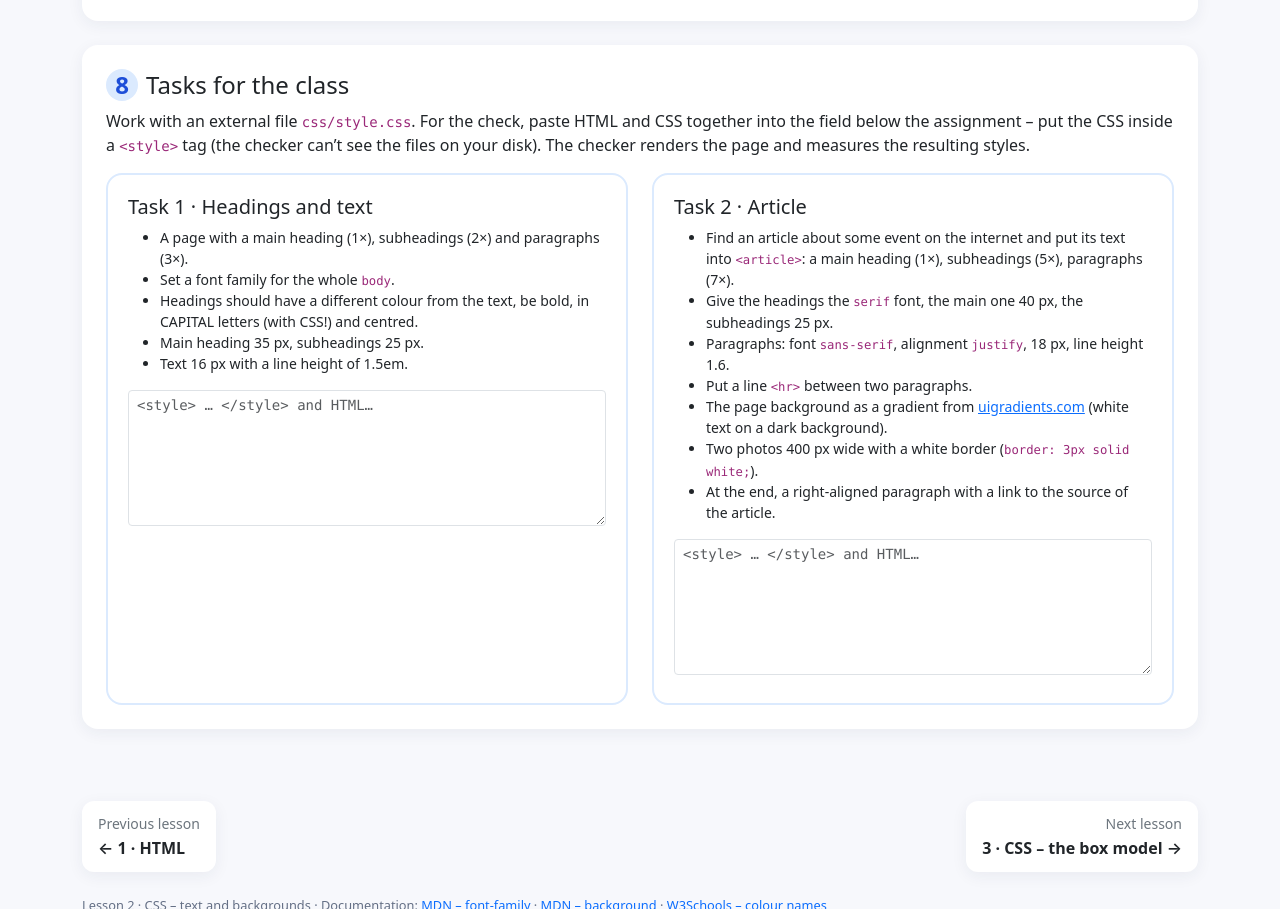
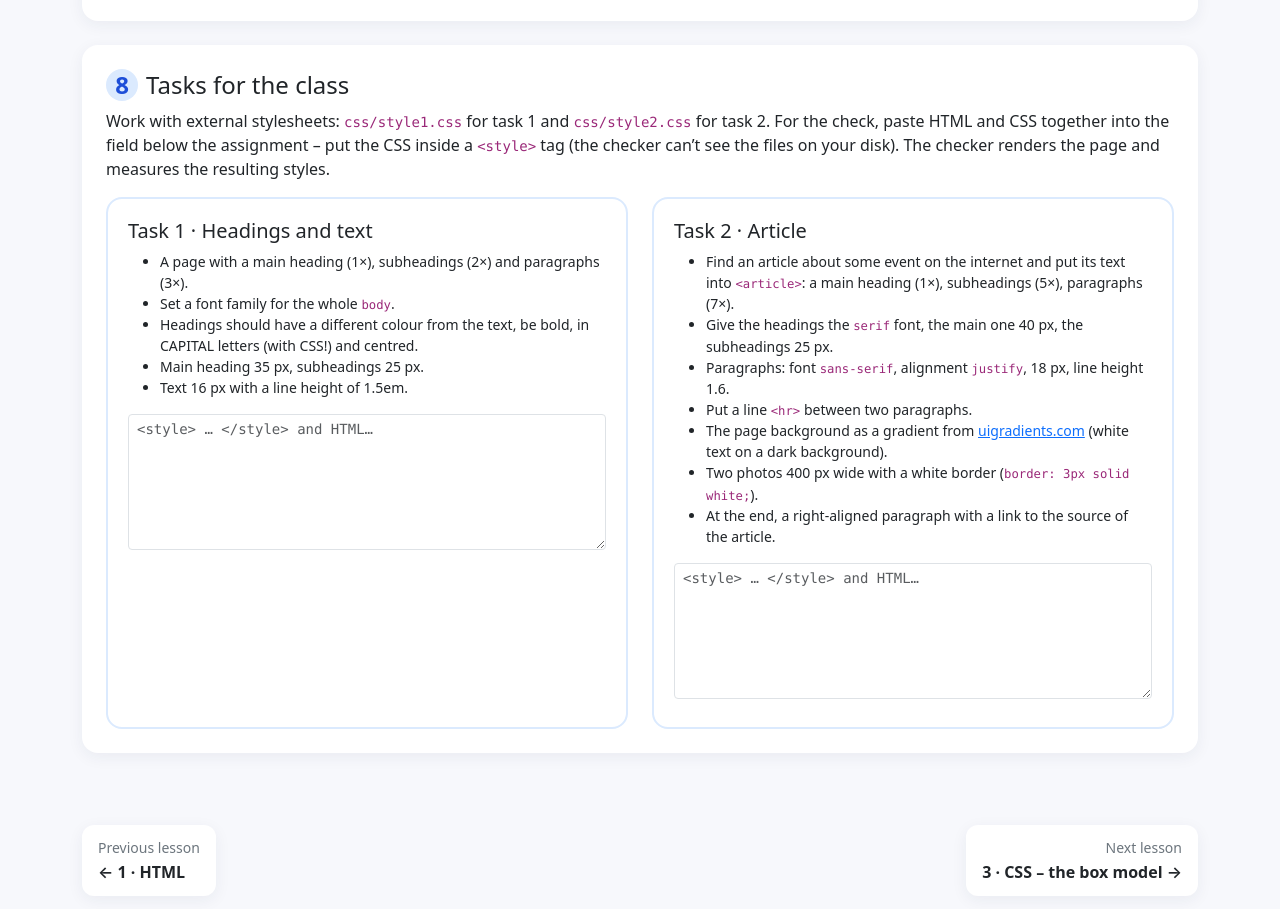
Before and after one commit to CHOTY/js-laboratorium, a plain HTML site: page en/2-css-text.html in a window 1280 px wide. Shown: the part 5636-6545 px from the top of the page. Drawn offline with nearby package versions, Linux system fonts and the light colour scheme.

Commit message:
EN: task file names match the submission README (task1.html, style1/2.css)
Co-Authored-By: Claude Opus 5.5 <noreply@anthropic.com>
Claude-Session: https://claude.ai/code/session_01M1tchekkeNPxdFK2FAfvqT

```diff
--- a/en/2-css-text.html
+++ b/en/2-css-text.html
@@ -257,7 +257,7 @@ h1 {
   <section class="card section-card mb-4" id="ulohy">
     <div class="card-body p-4">
       <h2 class="h4"><span class="section-number">8</span>Tasks for the class</h2>
-      <p>Work with an external file <code>css/style.css</code>. For the check, paste HTML and CSS together into the field below the assignment – put the CSS inside a <code>&lt;style&gt;</code> tag (the checker can’t see the files on your disk). The checker renders the page and measures the resulting styles.</p>
+      <p>Work with external stylesheets: <code>css/style1.css</code> for task 1 and <code>css/style2.css</code> for task 2. For the check, paste HTML and CSS together into the field below the assignment – put the CSS inside a <code>&lt;style&gt;</code> tag (the checker can’t see the files on your disk). The checker renders the page and measures the resulting styles.</p>
       <div class="row g-4">
         <div class="col-lg-6">
           <div class="task-card h-100">
```
Also changed, not shown: en/1-html.html (+1 -1 lines).
